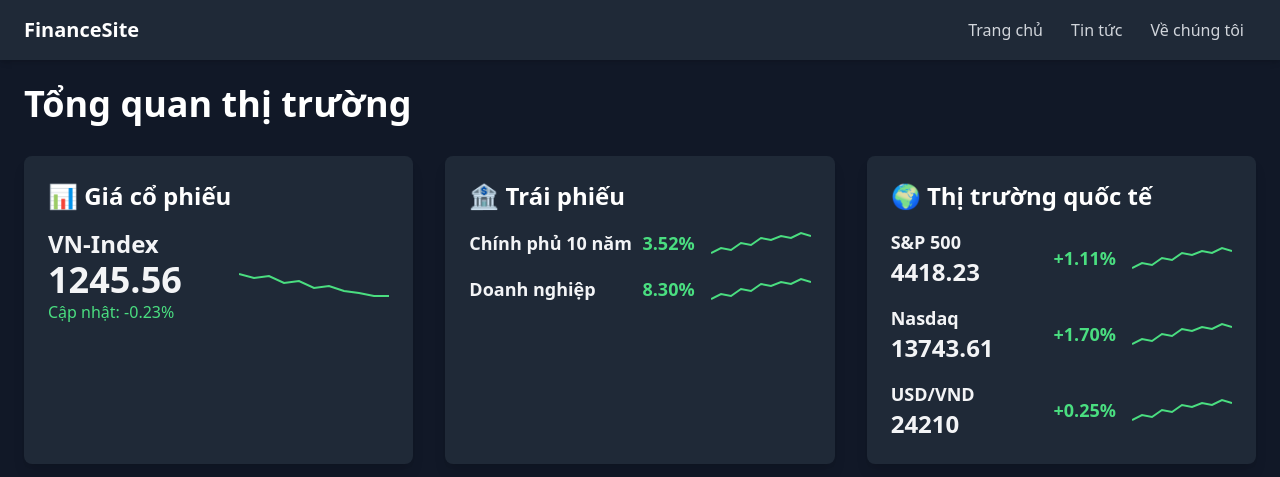
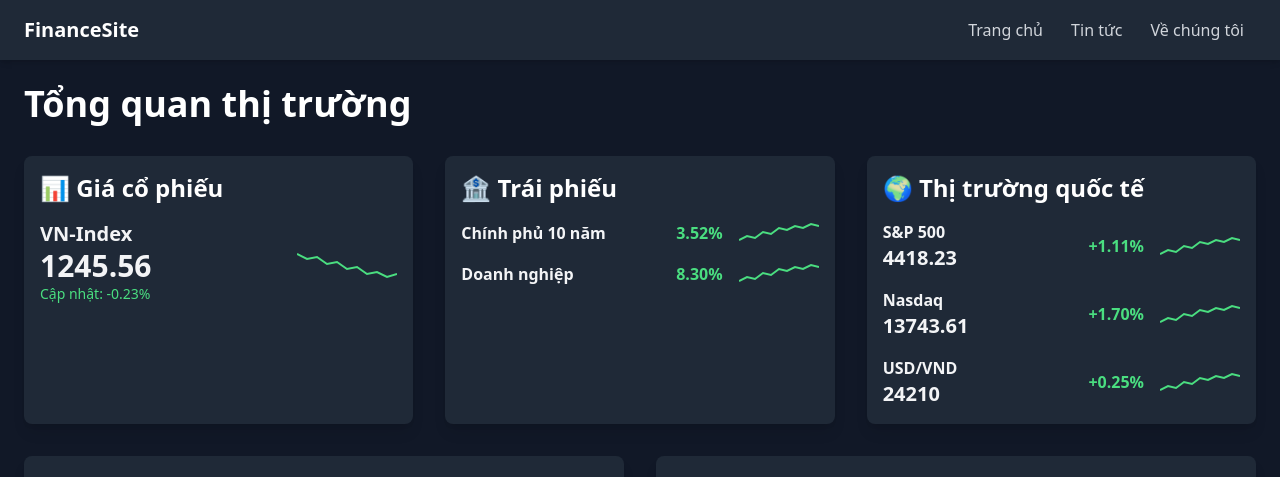
Before and after one commit to vuminhksa34-minkey/my-finance-site, an Astro site: page / in a window 1280 px wide. Shown: the top 477 px of the page. Built offline with nearby package versions, Linux system fonts and the light colour scheme; Astro itself is replaced by a stand-in of ours; no server answers.

Commit message:
feat: reduce size of top row boxes

```diff
--- a/src/components/BondRates.jsx
+++ b/src/components/BondRates.jsx
@@ -22,12 +22,12 @@ export default function BondRates() {
   const renderChart = (type) => {
     const color = type === "up" ? "text-green-400" : "text-red-400";
     return (
-      <svg width="100" height="30" className={`inline-block ml-4 ${color}`}>
+      <svg width="80" height="25" className={`inline-block ml-4 ${color}`}>
         <polyline
           fill="none"
           stroke="currentColor"
           strokeWidth="2"
-          points={type === "up" ? "0,25 10,20 20,22 30,15 40,17 50,10 60,12 70,8 80,10 90,5 100,8" : "0,8 10,12 20,10 30,17 40,15 50,22 60,20 70,25 80,22 90,28 100,25"}
+          points={type === "up" ? "0,20 8,16 16,18 24,12 32,14 40,8 48,10 56,6 64,8 72,4 80,6" : "0,6 8,10 16,8 24,14 32,12 40,18 48,16 56,20 64,18 72,22 80,20"}
         />
       </svg>
     );
@@ -36,16 +36,16 @@ export default function BondRates() {
   return (
     <div>
       <div className="flex justify-between items-center mb-4">
-        <div className="text-lg font-semibold">Chính phủ 10 năm</div>
+        <div className="text-base font-semibold">Chính phủ 10 năm</div>
         <div className="flex items-center">
-          <div className="text-lg font-bold text-green-400">{data.govBond.rate}</div>
+          <div className="text-base font-bold text-green-400">{data.govBond.rate}</div>
           {renderChart(data.govBond.chart)}
         </div>
       </div>
       <div className="flex justify-between items-center">
-        <div className="text-lg font-semibold">Doanh nghiệp</div>
+        <div className="text-base font-semibold">Doanh nghiệp</div>
         <div className="flex items-center">
-          <div className="text-lg font-bold text-green-400">{data.corpBond.rate}</div>
+          <div className="text-base font-bold text-green-400">{data.corpBond.rate}</div>
           {renderChart(data.corpBond.chart)}
         </div>
       </div>
--- a/src/components/InternationalMarket.jsx
+++ b/src/components/InternationalMarket.jsx
@@ -30,15 +30,15 @@ export default function InternationalMarket() {
   const renderChart = (type) => {
     const color = type === "up" ? "text-green-400" : "text-red-400";
     return (
-      <svg width="100" height="30" className={`inline-block ml-4 ${color}`}>
+      <svg width="80" height="25" className={`inline-block ml-4 ${color}`}>
         <polyline
           fill="none"
           stroke="currentColor"
           strokeWidth="2"
           points={
             type === "up"
-              ? "0,25 10,20 20,22 30,15 40,17 50,10 60,12 70,8 80,10 90,5 100,8"
-              : "0,8 10,12 20,10 30,17 40,15 50,22 60,20 70,25 80,22 90,28 100,25"
+              ? "0,20 8,16 16,18 24,12 32,14 40,8 48,10 56,6 64,8 72,4 80,6"
+              : "0,6 8,10 16,8 24,14 32,12 40,18 48,16 56,20 64,18 72,22 80,20"
           }
         />
       </svg>
@@ -49,31 +49,31 @@ export default function InternationalMarket() {
     <div>
       <div className="flex justify-between items-center mb-4">
         <div>
-          <div className="text-lg font-semibold">S&P 500</div>
-          <div className="text-2xl font-bold">{data.sp500.price}</div>
+          <div className="text-base font-semibold">S&P 500</div>
+          <div className="text-xl font-bold">{data.sp500.price}</div>
         </div>
         <div className="flex items-center">
-          <div className={`text-lg font-bold ${data.sp500.change.startsWith('+') ? 'text-green-400' : 'text-red-400'}`}>{data.sp500.change}</div>
+          <div className={`text-base font-bold ${data.sp500.change.startsWith('+') ? 'text-green-400' : 'text-red-400'}`}>{data.sp500.change}</div>
           {renderChart(data.sp500.chart)}
         </div>
       </div>
       <div className="flex justify-between items-center mb-4">
         <div>
-          <div className="text-lg font-semibold">Nasdaq</div>
-          <div className="text-2xl font-bold">{data.nasdaq.price}</div>
+          <div className="text-base font-semibold">Nasdaq</div>
+          <div className="text-xl font-bold">{data.nasdaq.price}</div>
         </div>
         <div className="flex items-center">
-          <div className={`text-lg font-bold ${data.nasdaq.change.startsWith('+') ? 'text-green-400' : 'text-red-400'}`}>{data.nasdaq.change}</div>
+          <div className={`text-base font-bold ${data.nasdaq.change.startsWith('+') ? 'text-green-400' : 'text-red-400'}`}>{data.nasdaq.change}</div>
           {renderChart(data.nasdaq.chart)}
         </div>
       </div>
       <div className="flex justify-between items-center">
         <div>
-          <div className="text-lg font-semibold">USD/VND</div>
-          <div className="text-2xl font-bold">{data.usdVnd.price}</div>
+          <div className="text-base font-semibold">USD/VND</div>
+          <div className="text-xl font-bold">{data.usdVnd.price}</div>
         </div>
         <div className="flex items-center">
-          <div className={`text-lg font-bold ${data.usdVnd.change.startsWith('+') ? 'text-green-400' : 'text-red-400'}`}>{data.usdVnd.change}</div>
+          <div className={`text-base font-bold ${data.usdVnd.change.startsWith('+') ? 'text-green-400' : 'text-red-400'}`}>{data.usdVnd.change}</div>
           {renderChart(data.usdVnd.chart)}
         </div>
       </div>
--- a/src/components/PriceTicker.jsx
+++ b/src/components/PriceTicker.jsx
@@ -15,12 +15,12 @@ export default function PriceTicker() {
   const renderChart = () => {
     const color = data.change > 0 ? "text-red-400" : "text-green-400";
     return (
-      <svg width="150" height="60" className={`inline-block ml-4 ${color}`}>
+      <svg width="100" height="40" className={`inline-block ml-4 ${color}`}>
         <polyline
           fill="none"
           stroke="currentColor"
           strokeWidth="2"
-          points={data.change > 0 ? "0,50 15,45 30,47 45,40 60,42 75,35 90,37 105,30 120,32 135,25 150,28" : "0,28 15,32 30,30 45,37 60,35 75,42 90,40 105,45 120,47 135,50 150,50"}
+          points={data.change > 0 ? "0,35 10,30 20,32 30,25 40,27 50,20 60,22 70,15 80,17 90,10 100,12" : "0,12 10,17 20,15 30,22 40,20 50,27 60,25 70,32 80,30 90,35 100,32"}
         />
       </svg>
     );
@@ -29,9 +29,9 @@ export default function PriceTicker() {
   return (
     <div className="flex justify-between items-center">
       <div>
-        <div className="text-2xl font-bold">VN-Index</div>
-        <div className="text-4xl font-bold">{data.price.toFixed(2)}</div>
-        <div className={`${data.change > 0 ? "text-red-400" : "text-green-400"}`}>
+        <div className="text-xl font-bold">VN-Index</div>
+        <div className="text-3xl font-bold">{data.price.toFixed(2)}</div>
+        <div className={`${data.change > 0 ? "text-red-400" : "text-green-400"} text-sm`}>
           Cập nhật: {data.change.toFixed(2)}%
         </div>
       </div>
--- a/src/pages/index.astro
+++ b/src/pages/index.astro
@@ -11,17 +11,17 @@ import BondRates from "../components/BondRates.jsx";
 
   <div class="grid grid-cols-1 md:grid-cols-3 gap-8">
 
-    <section class="bg-gray-800 p-6 rounded-lg shadow-lg">
+    <section class="bg-gray-800 p-4 rounded-lg shadow-lg">
       <h2 class="text-2xl font-semibold mb-4 text-white">📊 Giá cổ phiếu</h2>
       <PriceTicker client:visible />
     </section>
 
-    <section class="bg-gray-800 p-6 rounded-lg shadow-lg">
+    <section class="bg-gray-800 p-4 rounded-lg shadow-lg">
       <h2 class="text-2xl font-semibold mb-4 text-white">🏦 Trái phiếu</h2>
       <BondRates client:visible />
     </section>
 
-    <section class="bg-gray-800 p-6 rounded-lg shadow-lg">
+    <section class="bg-gray-800 p-4 rounded-lg shadow-lg">
       <h2 class="text-2xl font-semibold mb-4 text-white">🌍 Thị trường quốc tế</h2>
       <InternationalMarket client:visible />
     </section>
```
